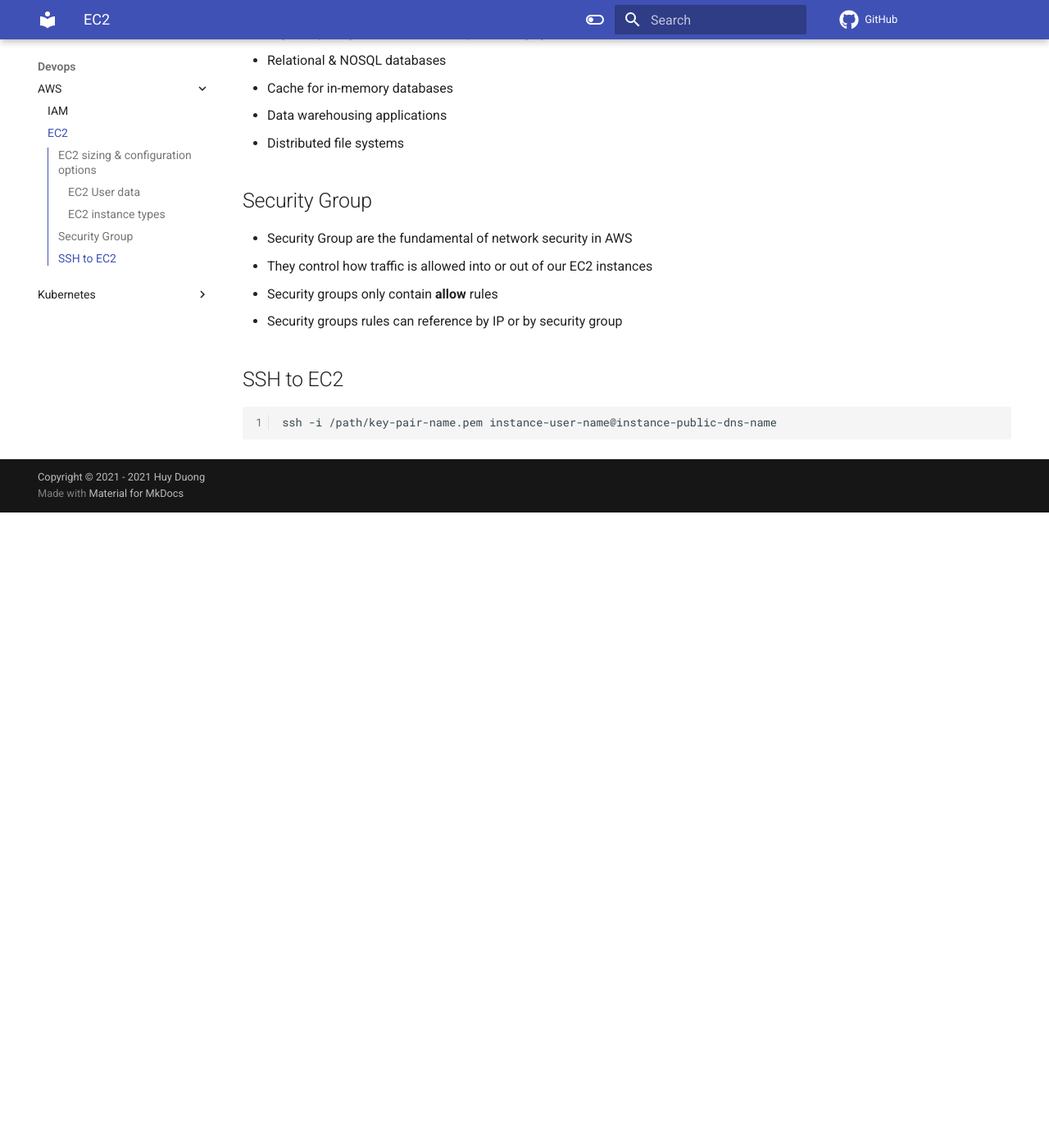
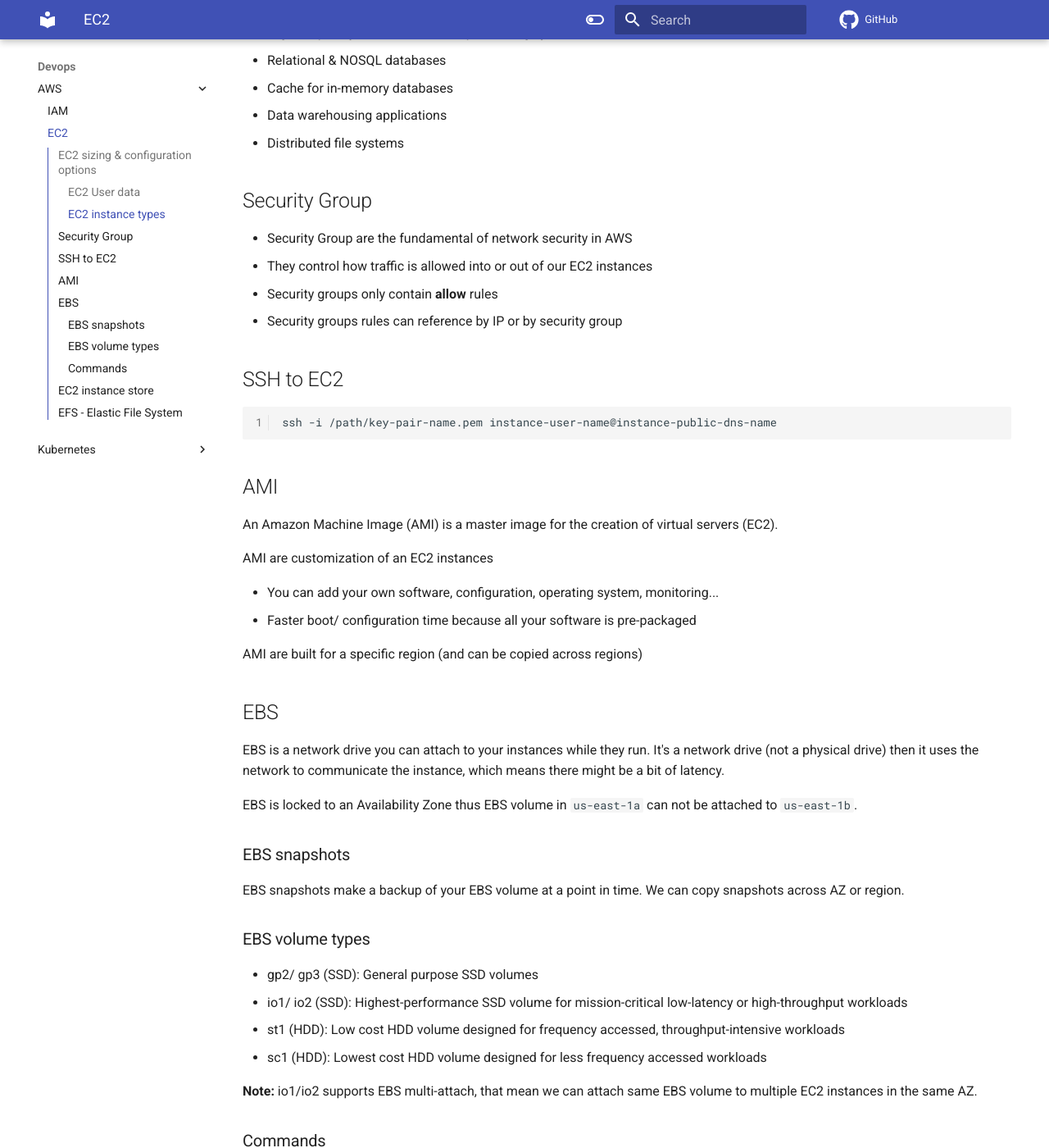
Before and after one commit to dinhhuy258/notes, an MkDocs documentation site: the page built from docs/devops/aws/ec2.md, in a window 1280 px wide and 1400 px high, scrolled down 1687 px. Shown: the whole window at 82% size. Built offline with MkDocs 1.6.1 and Material for MkDocs 9.7.7, drawn with Linux system fonts in a browser that asks for light colours; comment, search, counter and statistics services are not loaded; before the commit the page ends 2312 px from its top, so only the background shows below that; some of the changed text lies outside the part shown.

Commit message:
EBS & EFS

````diff
--- a/docs/devops/aws/ec2.md
+++ b/docs/devops/aws/ec2.md
@@ -74,3 +74,70 @@ Great for storage-intensive tasks that require high, sequential read and write a
 ```sh
 ssh -i /path/key-pair-name.pem instance-user-name@instance-public-dns-name
 ```
+
+## AMI
+
+An Amazon Machine Image (AMI) is a master image for the creation of virtual servers (EC2).
+
+AMI are customization of an EC2 instances
+
+- You can add your own software, configuration, operating system, monitoring...
+- Faster boot/ configuration time because all your software is pre-packaged
+
+AMI are built for a specific region (and can be copied across regions)
+
+## EBS
+
+EBS is a network drive you can attach to your instances while they run. It's a network drive (not a physical drive) then it uses the network to communicate the instance, which means there might be a bit of latency.
+
+EBS is locked to an Availability Zone thus EBS volume in `us-east-1a` can not be attached to `us-east-1b`.
+
+### EBS snapshots
+
+EBS snapshots make a backup of your EBS volume at a point in time. We can copy snapshots across AZ or region.
+
+### EBS volume types
+
+- gp2/ gp3 (SSD): General purpose SSD volumes
+- io1/ io2 (SSD): Highest-performance SSD volume for mission-critical low-latency or high-throughput workloads
+- st1 (HDD): Low cost HDD volume designed for frequency accessed, throughput-intensive workloads
+- sc1 (HDD): Lowest cost HDD volume designed for less frequency accessed workloads
+
+**Note:** io1/io2 supports EBS multi-attach, that mean we can attach same EBS volume to multiple EC2 instances in the same AZ.
+
+### Commands
+
+- `lsblk`: lists information about all available or the specified block devices
+- `sudo file -s /dev/xvdf`: check if the volume has any data
+- `sudo mkfs -t ext4(xfs) /dev/xvdf`: format the volume to the `ext4` or `xfs` filesystem
+- `sudo mount /dev/xvdf /newvolume/`: mount the volume to `newvolume` directory
+- `umount /dev/xvdf`: unmount the volume,
+- `df -h .`: summarize free disk space
+
+## EC2 instance store
+
+EBS volumes are network drives with good but `limited` performance. If you need a high performance hardware disk, use EC2 Instance Store.
+
+- Better I/O performance
+- EC2 Instance Store lose their storage if they're stopped (ephemeral)
+- Good for buffer/ cache/ scratch data/ temporary content
+- Risk of data loss if hardware fails
+
+## EFS - Elastic File System
+
+- Managed NFS (network file system) that can me mounted on many EC2
+- EFS works with EC2 instances in multiple AZ
+
+**EFS vs EBS**
+
+EBS:
+
+- Can be attached to only one instance at a time
+- Are locked at the AZ
+- gp2: IO increases if disk size increases
+- io1: Can increase IO independently
+
+EFS:
+
+- Mounting 100s of instances across AZ
+- Only for Linux instances
````
